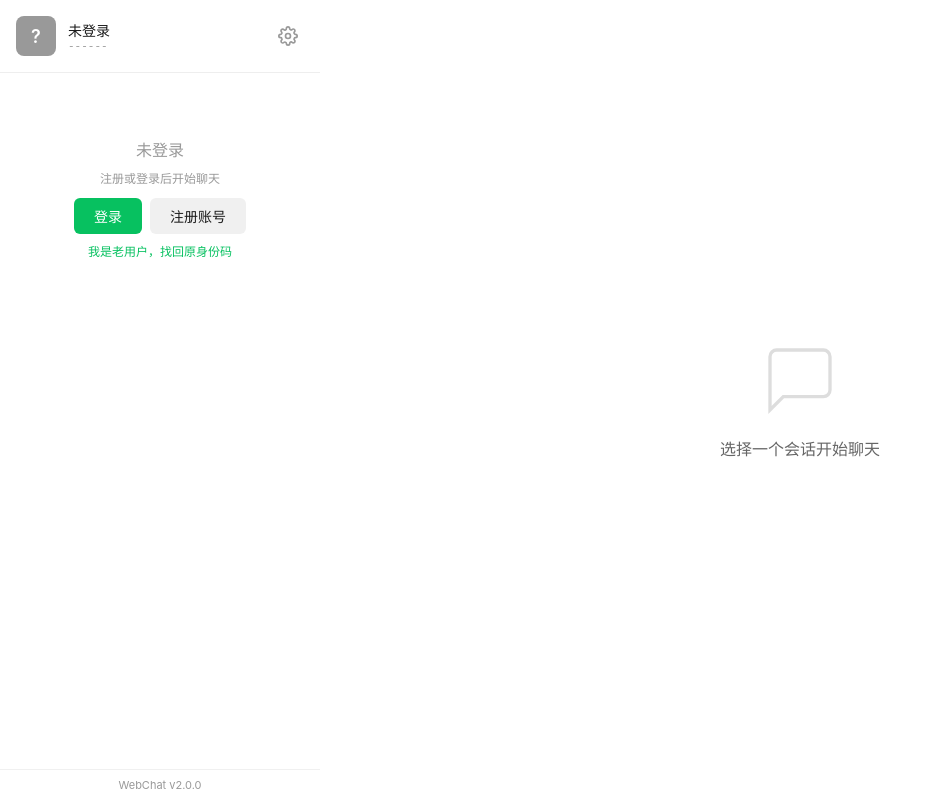
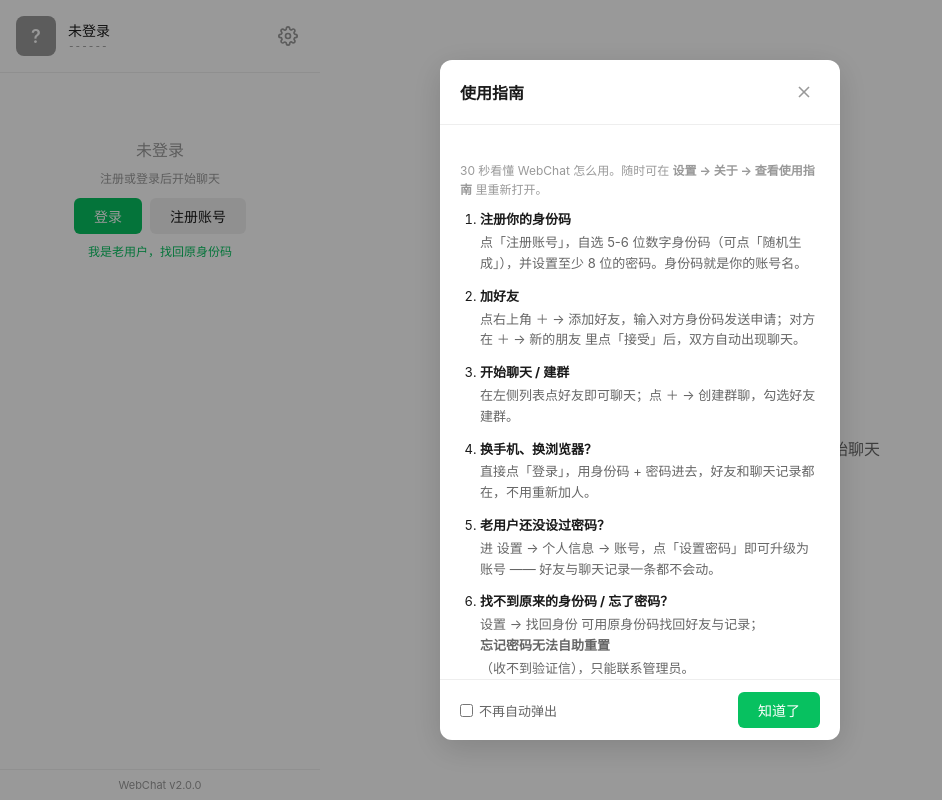
Before and after one commit to xvcangcang/webchat, a website: page index.html in a window 1280 px wide. Shown: the whole page, without its empty margins (0-942 px from the left). Drawn offline with nearby package versions, Linux system fonts and the light colour scheme.

Commit message:
feat: 新增首次访问自动弹出的使用指南，可勾选不再自动弹出

```diff
--- a/app.js
+++ b/app.js
@@ -518,6 +518,24 @@ function openAuthModal(mode) {
   setTimeout(() => $(cfg.code ? 'inputAuthCode' : 'inputAuthPwd').focus(), 60);
 }
 
+// ---------- 使用指南 ----------
+// 首次访问自动弹出，帮新用户看懂「身份码 + 密码」这套用法。
+// 偏好只存本机（localStorage）：勾了「不再自动弹出」就永远不再打扰，
+// 想再看可以从 设置 → 关于 → 查看使用指南 手动打开。
+const GUIDE_HIDDEN_KEY = 'webchat_guide_hidden';
+
+function openGuide() {
+  const chk = $('guideNoMore');
+  if (chk) chk.checked = localStorage.getItem(GUIDE_HIDDEN_KEY) === '1';   // 打开时同步当前偏好
+  openModal('modalGuide');
+}
+
+function maybeShowGuide() {
+  if (localStorage.getItem(GUIDE_HIDDEN_KEY) === '1') return;
+  if (!$('modalGuide')) return;   // 旧缓存 HTML 兜底
+  openGuide();
+}
+
 function startHeartbeat() {
   setInterval(async () => {
     await state.supabase
@@ -1890,6 +1908,18 @@ function bindEvents() {
     }
   });
 
+  // 使用指南：勾选即写入偏好（不必等关闭 —— 勾完直接点背景关掉也不会丢）
+  $('guideNoMore').addEventListener('change', (e) => {
+    if (e.target.checked) localStorage.setItem(GUIDE_HIDDEN_KEY, '1');
+    else localStorage.removeItem(GUIDE_HIDDEN_KEY);
+  });
+
+  // 设置 → 关于 → 重新打开使用指南（先关设置，避免两层弹窗叠在一起）
+  $('btnShowGuide').addEventListener('click', () => {
+    closeModal('modalSettings');
+    openGuide();
+  });
+
   $('btnCopyId').addEventListener('click', () => {
     if (!state.myId) return;
     navigator.clipboard.writeText(state.myId).then(() => toast('身份码已复制', 'success'));
@@ -2227,6 +2257,7 @@ async function init() {
       : '注册或登录后开始聊天');
     bindEvents();
     hideLoadingScreen();
+    maybeShowGuide();   // 新用户首屏（未登录）正是最需要指南的时候
     return;
   }
 
@@ -2238,6 +2269,7 @@ async function init() {
   bindEvents();
 
   hideLoadingScreen();
+  maybeShowGuide();
 
   toast('连接成功');
 
--- a/index.html
+++ b/index.html
@@ -152,6 +152,55 @@
       </div>
       <div class="modal-footer">
         <button class="btn btn-primary" id="btnMaintenanceClose">我知道了</button>
+      </div>
+    </div>
+  </div>
+
+  <!-- ======== 模态框：使用指南（首次访问自动弹出，可勾选不再弹出） ======== -->
+  <!-- 勾选框的偏好由 app.js 在 change 时立即写入 localStorage，因此怎么关都不丢 -->
+  <div class="modal-overlay" id="modalGuide" style="display:none">
+    <div class="modal modal-guide">
+      <div class="modal-header">
+        <h3>使用指南</h3>
+        <button class="icon-btn modal-close" data-modal="modalGuide">
+          <svg width="20" height="20" viewBox="0 0 24 24" fill="none" stroke="currentColor" stroke-width="2"><line x1="18" y1="6" x2="6" y2="18"/><line x1="6" y1="6" x2="18" y2="18"/></svg>
+        </button>
+      </div>
+      <div class="modal-body">
+        <p class="settings-hint">30 秒看懂 WebChat 怎么用。随时可在 <b>设置 → 关于 → 查看使用指南</b> 里重新打开。</p>
+        <ol class="guide-steps">
+          <li>
+            <b>注册你的身份码</b>
+            <span>点「注册账号」，自选 5-6 位数字身份码（可点「随机生成」），并设置至少 8 位的密码。身份码就是你的账号名。</span>
+          </li>
+          <li>
+            <b>加好友</b>
+            <span>点右上角 ＋ → 添加好友，输入对方身份码发送申请；对方在 ＋ → 新的朋友 里点「接受」后，双方自动出现聊天。</span>
+          </li>
+          <li>
+            <b>开始聊天 / 建群</b>
+            <span>在左侧列表点好友即可聊天；点 ＋ → 创建群聊，勾选好友建群。</span>
+          </li>
+          <li>
+            <b>换手机、换浏览器？</b>
+            <span>直接点「登录」，用身份码 + 密码进去，好友和聊天记录都在，不用重新加人。</span>
+          </li>
+          <li>
+            <b>老用户还没设过密码？</b>
+            <span>进 设置 → 个人信息 → 账号，点「设置密码」即可升级为账号 —— 好友与聊天记录一条都不会动。</span>
+          </li>
+          <li>
+            <b>找不到原来的身份码 / 忘了密码？</b>
+            <span>设置 → 找回身份 可用原身份码找回好友与记录；<b>忘记密码无法自助重置</b>（收不到验证信），只能联系管理员。</span>
+          </li>
+        </ol>
+      </div>
+      <div class="modal-footer">
+        <label class="guide-optout">
+          <input type="checkbox" id="guideNoMore">
+          不再自动弹出
+        </label>
+        <button class="btn btn-primary" data-modal="modalGuide">知道了</button>
       </div>
     </div>
   </div>
@@ -397,7 +446,10 @@
               <div class="about-row"><span>部署</span><span>GitHub Pages / PocketBase</span></div>
               <div class="about-row"><span>协议</span><span>MIT License</span></div>
             </div>
-            <p class="about-desc">一个轻量级点对点聊天平台，每个浏览器生成唯一身份码，输入身份码即可添加好友聊天。</p>
+            <p class="about-desc">一个轻量级点对点聊天平台。注册一个 5-6 位数字身份码当作账号名，在任意设备登录即可聊天。</p>
+            <div class="settings-actions">
+              <button class="btn btn-secondary" id="btnShowGuide">查看使用指南</button>
+            </div>
           </div>
 
           <!-- 更新日志 -->
--- a/style.css
+++ b/style.css
@@ -676,6 +676,57 @@ body {
   padding: 12px 20px;
   border-top: 1px solid #eee;
 }
+
+/* ======== 使用指南 ======== */
+/* 需盖过渐隐中的加载屏（z-index 9999），否则开场 400ms 会被白屏压住 */
+#modalGuide { z-index: 10000; }
+
+.modal-guide {
+  display: flex;
+  flex-direction: column;
+  max-height: 85vh;
+}
+
+/* 内容比一屏长，正文自己滚，头尾固定 */
+.modal-guide .modal-body {
+  flex: 1 1 auto;
+  min-height: 0;
+  overflow-y: auto;
+}
+
+.modal-guide .modal-footer { flex-shrink: 0; }
+
+.guide-steps {
+  margin: 0;
+  padding-left: 20px;
+  display: flex;
+  flex-direction: column;
+  gap: 12px;
+}
+
+.guide-steps li {
+  font-size: 13px;
+  line-height: 1.6;
+  color: var(--text);
+}
+
+.guide-steps li b { display: block; margin-bottom: 2px; }
+
+.guide-steps li span { color: var(--text-secondary); }
+
+/* 「不再自动弹出」：靠 margin-right:auto 顶到 footer 左侧 */
+.guide-optout {
+  margin-right: auto;
+  display: flex;
+  align-items: center;
+  gap: 6px;
+  font-size: 13px;
+  color: var(--text-secondary);
+  cursor: pointer;
+  user-select: none;
+}
+
+.guide-optout input { cursor: pointer; margin: 0; }
 
 .btn {
   padding: 8px 20px;
```
